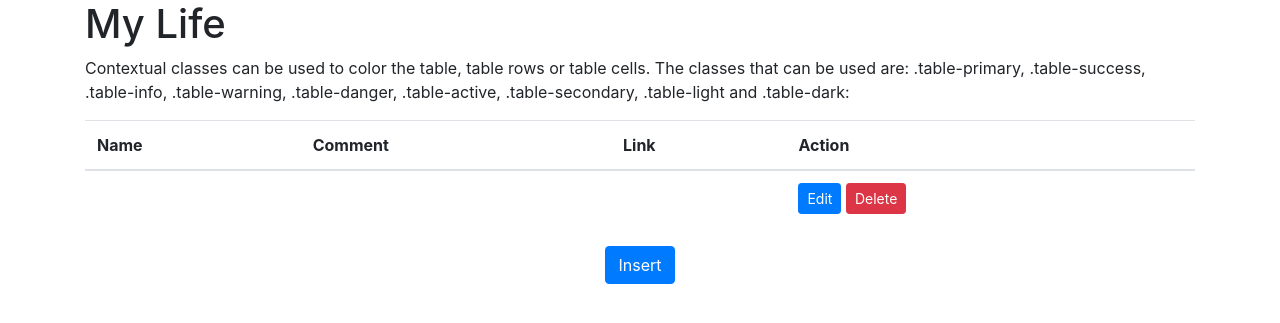
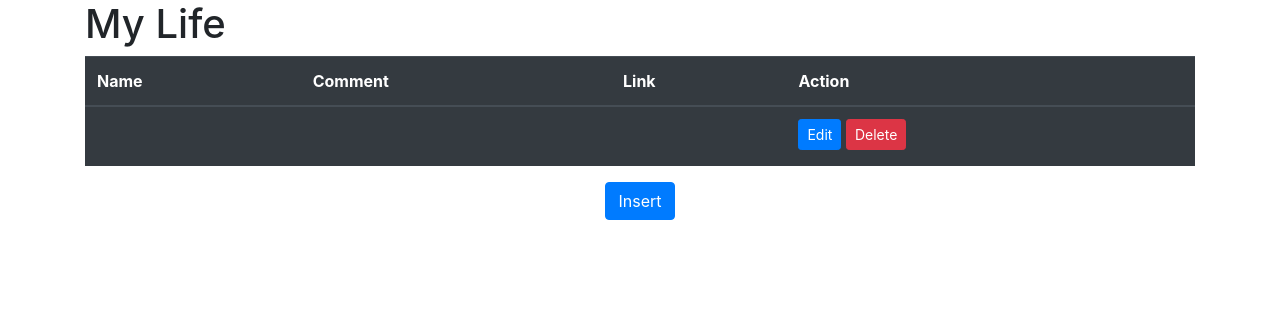
Before and after one commit to phiraphat990/itf-25, a PHP site: page /guestbook.php in a window 1280 px wide. Shown: the top 323 px of the page. Run offline with PHP 8.4, Linux system fonts and the light colour scheme; tables that the repository leaves empty or names only in its code hold one stand-in row (values such as "Sample post"); data that the repository does not hold is empty.

Commit message:
Update guestbook.php

```diff
--- a/guestbook.php
+++ b/guestbook.php
@@ -21,8 +21,7 @@ $res = mysqli_query($conn, 'SELECT * FROM guestbook');
 ?>
 <div class="container">
     <h1>My Life</h1>
-     <p>Contextual classes can be used to color the table, table rows or table cells. The classes that can be used are: .table-primary, .table-success, .table-info, .table-warning, .table-danger, .table-active, .table-secondary, .table-light and .table-dark:</p>
-    <table class="table table-responsive-md">
+    <table class="table table-dark table-striped-md">
         <thead>
             <tr>
                 <th scope="col">Name</th>
```
